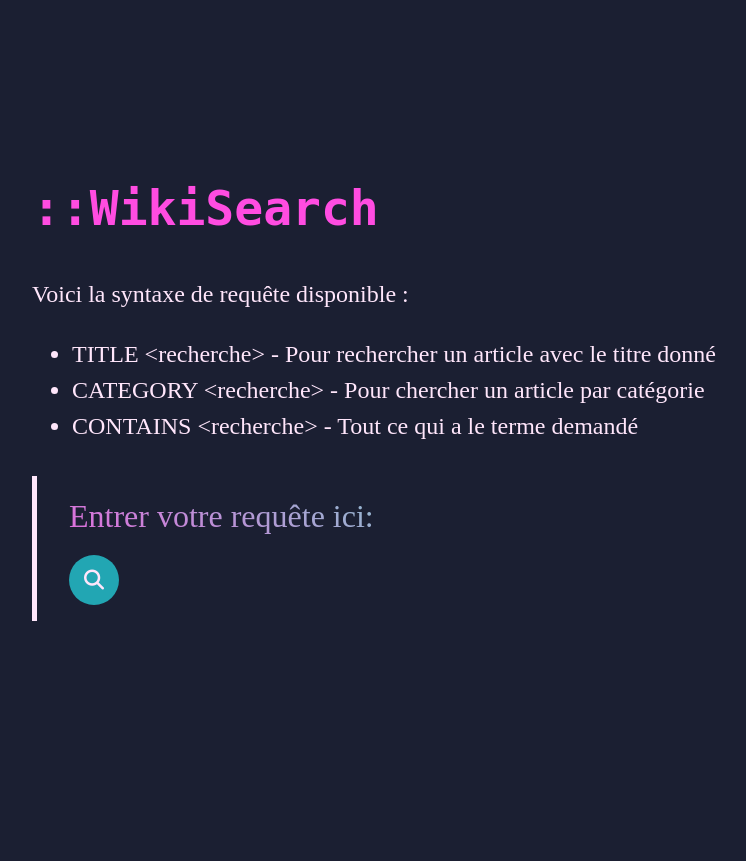
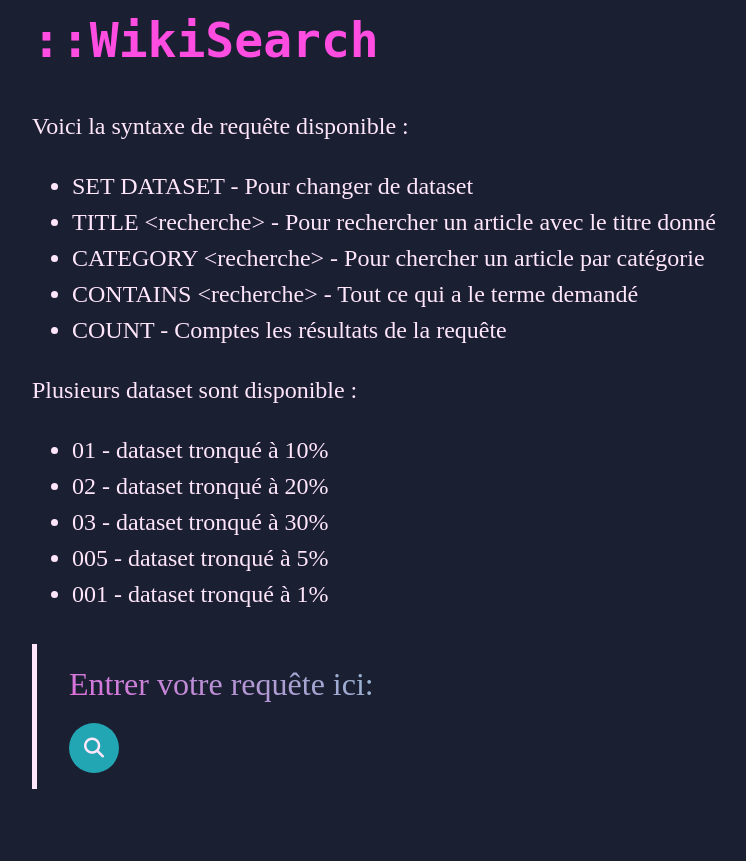
Before and after one commit to SurturCheese/m2-wikipedia, a Django app: template wikiSearch/templates/searchTemplate/index.html in a window 1280 px wide. Shown: the top 861 px of the page, without its empty margins (266-1012 px from the left). Before the commit the page ends 621 px from the top, so only its background shows below. Run offline with Django 5.2, Linux system fonts and the light colour scheme; the template is opened without the code that fills it, so the values that code supplies are empty; some libraries are stand-ins or nearby versions.

Commit message:
dataset info

```diff
--- a/wikiSearch/templates/searchTemplate/index.html
+++ b/wikiSearch/templates/searchTemplate/index.html
@@ -7,9 +7,20 @@
 
 <p>Voici la syntaxe de requête disponible :</p>
 <ul>
+    <li>SET DATASET - Pour changer de dataset</li>
     <li>TITLE &lt;recherche&gt; - Pour rechercher un article avec le titre donné</li>
     <li>CATEGORY &lt;recherche&gt; - Pour chercher un article par catégorie</li>
     <li>CONTAINS &lt;recherche&gt; - Tout ce qui a le terme demandé</li>
+    <li>COUNT - Comptes les résultats de la requête</li>
+</ul>
+
+<p>Plusieurs dataset sont disponible :</p>
+<ul>
+    <li>01 - dataset tronqué à 10%</li>
+    <li>02 - dataset tronqué à 20%</li>
+    <li>03 - dataset tronqué à 30%</li>
+    <li>005 - dataset tronqué à 5%</li>
+    <li>001 - dataset tronqué à 1%</li>
 </ul>
 
 <blockquote>
```
